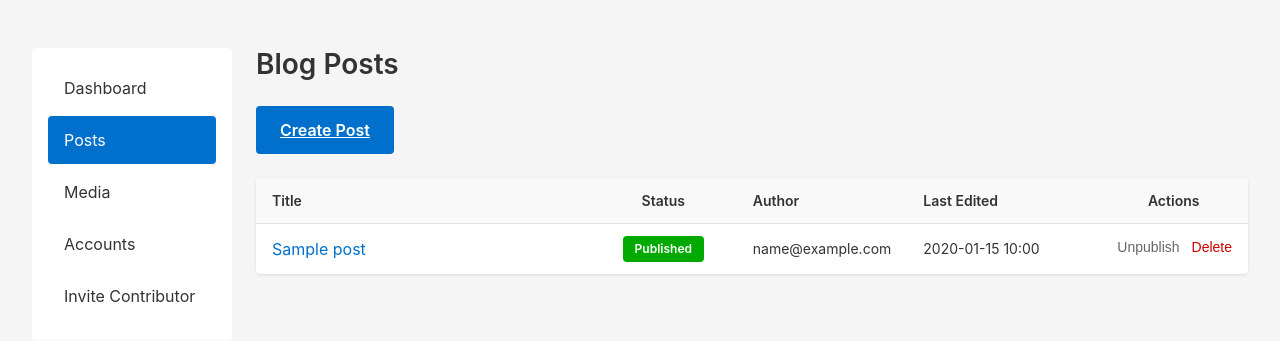
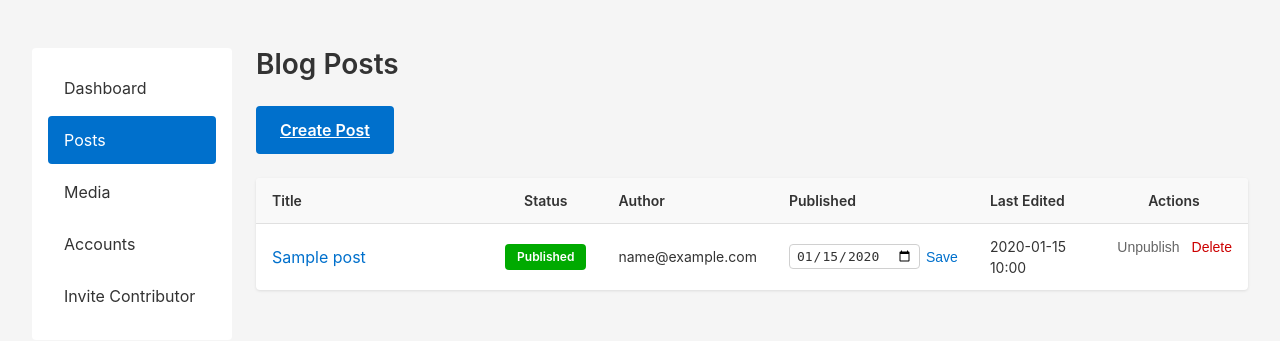
Before and after one commit to mcgeddes11/gsd-evaluation, a Flask app: page /admin/posts in a window 1280 px wide. Shown: the part 85-426 px from the top of the page. Run offline with Flask 3, Linux system fonts and the light colour scheme; a user stored in the database is signed in; tables that the repository leaves empty hold one stand-in row (values such as "Sample post").

Commit message:
add editable publish dates

```diff
--- a/app/blueprints/posts.py
+++ b/app/blueprints/posts.py
@@ -159,9 +159,9 @@ def publish(post_id):
         flash("Post is already published", "info")
         return redirect(url_for("posts.list_posts"))
 
-    # Publish
     post.status = "published"
-    post.published_at = datetime.utcnow()
+    if not post.published_at:
+        post.published_at = datetime.utcnow()
     db.session.commit()
 
     flash('Post published successfully', "success")
@@ -189,3 +189,29 @@ def unpublish(post_id):
 
     flash('Post unpublished successfully', "success")
     return redirect(url_for('posts.list_posts'))
+
+
+@posts_bp.route('/<int:post_id>/set-published-date', methods=["POST"])
+@login_required
+@contributor_or_admin_required_html
+def set_published_date(post_id):
+    """Manually set the published date on a published post"""
+    post = Post.query.get_or_404(post_id)
+
+    if current_user.id != post.author_id and current_user.role != "admin":
+        abort(403)
+
+    if post.status != "published":
+        flash("Can only set published date on a published post", "error")
+        return redirect(url_for('posts.list_posts'))
+
+    raw = request.form.get('published_at', '').strip()
+    try:
+        post.published_at = datetime.strptime(raw, '%Y-%m-%d')
+    except ValueError:
+        flash("Invalid date format", "error")
+        return redirect(url_for('posts.list_posts'))
+
+    db.session.commit()
+    flash(f'Published date updated to {post.published_at.strftime("%B %d, %Y")}', "success")
+    return redirect(url_for('posts.list_posts'))
--- a/app/static/css/styles.css
+++ b/app/static/css/styles.css
@@ -763,6 +763,20 @@ info-box li {
     text-align: center;
 }
 
+.inline-date-form {
+    display: flex;
+    align-items: center;
+    gap: 6px;
+}
+
+.date-input {
+    font-size: 13px;
+    padding: 3px 6px;
+    border: 1px solid #d0d0d0;
+    border-radius: 4px;
+    color: #333333;
+}
+
 /* Muted text for empty states and helpers */
 .muted-text {
     color: #666666;
--- a/app/templates/posts/list.html
+++ b/app/templates/posts/list.html
@@ -37,10 +37,11 @@
             <table class="posts-table">
                 <thead>
                     <tr>
-                        <th scope="col" style="width: 35%;">Title</th>
-                        <th scope="col" style="width: 15%; text-align: center;">Status</th>
-                        <th scope="col" style="width: 15%;">Author</th>
-                        <th scope="col" style="width: 20%;">Last Edited</th>
+                        <th scope="col" style="width: 30%;">Title</th>
+                        <th scope="col" style="width: 10%; text-align: center;">Status</th>
+                        <th scope="col" style="width: 12%;">Author</th>
+                        <th scope="col" style="width: 18%;">Published</th>
+                        <th scope="col" style="width: 15%;">Last Edited</th>
                         <th scope="col" style="width: 15%; text-align: center;">Actions</th>
                     </tr>
                 </thead>
@@ -59,6 +60,17 @@
                         </td>
                         <td>
                             {{ post.author.email if post.author else '-' }}
+                        </td>
+                        <td>
+                            {% if post.status == 'published' and post.published_at %}
+                                <form method="POST" action="{{ url_for('posts.set_published_date', post_id=post.id) }}" class="inline-date-form">
+                                    <input type="hidden" name="csrf_token" value="{{ csrf_token() }}">
+                                    <input type="date" name="published_at" value="{{ post.published_at.strftime('%Y-%m-%d') }}" class="date-input">
+                                    <button type="submit" class="btn-text btn-primary">Save</button>
+                                </form>
+                            {% else %}
+                                -
+                            {% endif %}
                         </td>
                         <td>
                             {{ post.updated_at.strftime('%Y-%m-%d %H:%M') if post.updated_at else '-' }}
```
Also changed, not shown: BACKLOG.md (+2 -2 lines).
